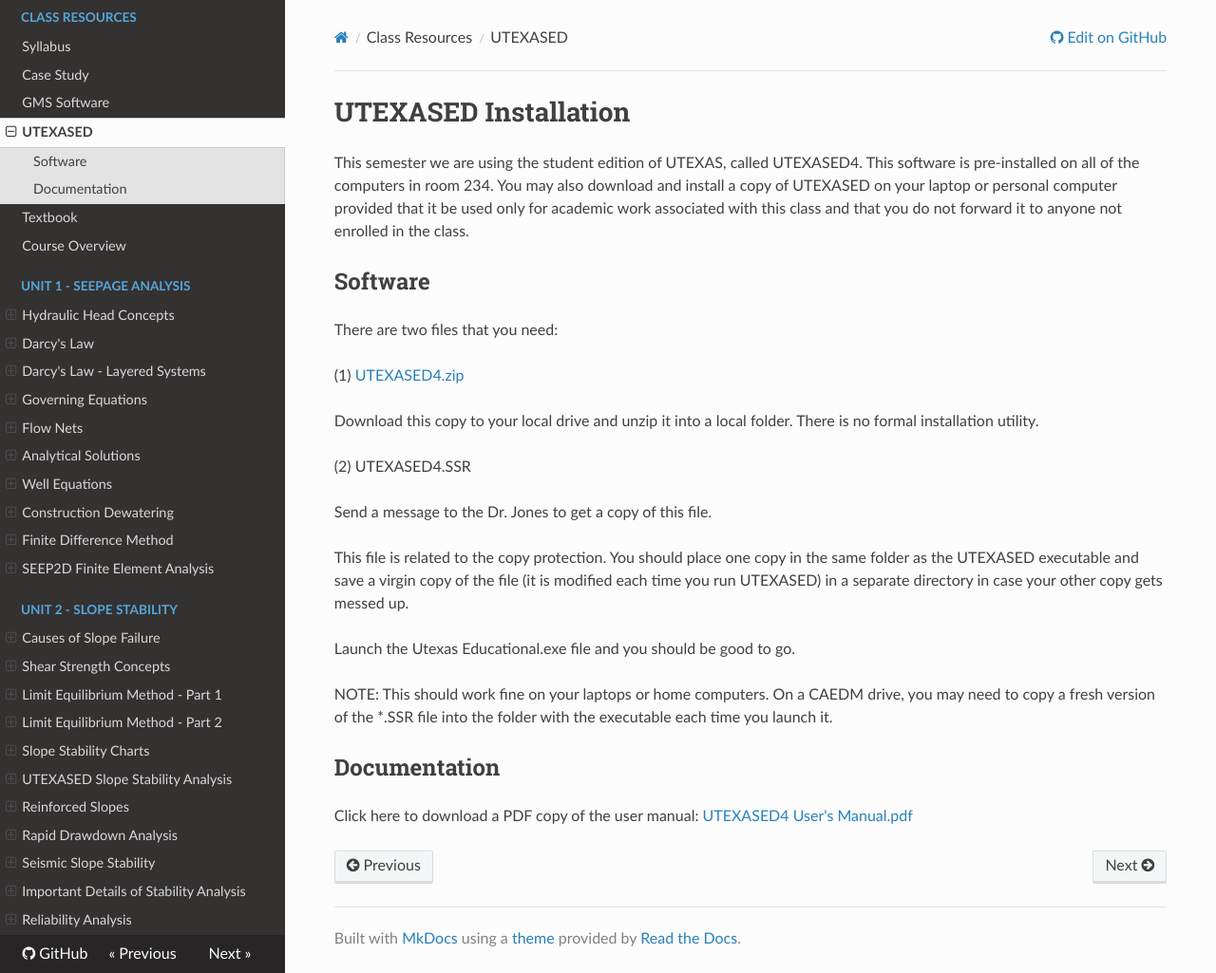
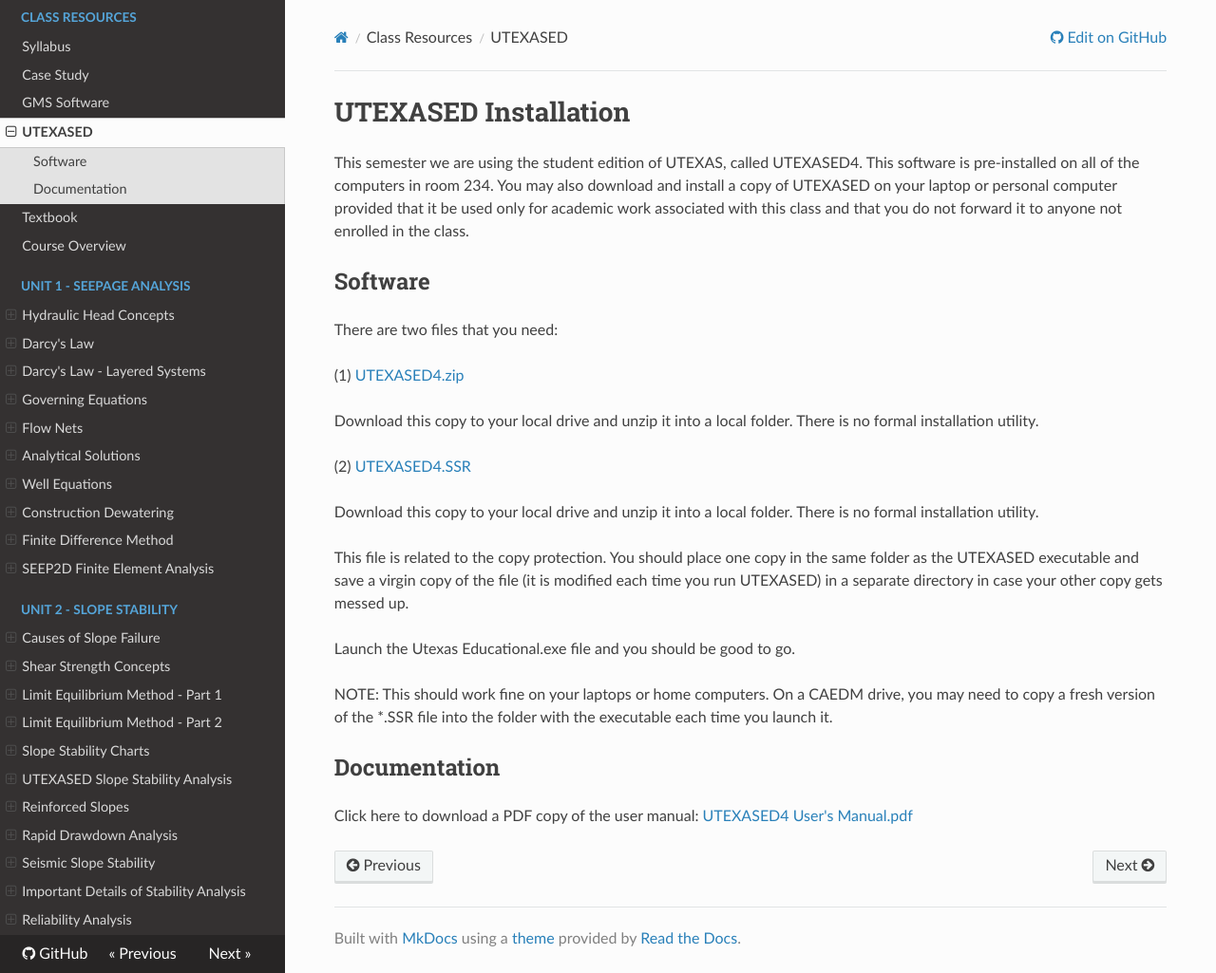
Before and after one commit to njones61/ce544, an MkDocs documentation site: the page built from docs/resources/utexased/installation.md, in a window 1280 px wide and 1025 px high. Shown: the whole window at 95% size. Built offline with MkDocs 1.6.1, drawn with Linux system fonts in a browser that asks for light colours; nearby versions of some CDN libraries.

Commit message:
added copy of utexased4.ssr

```diff
--- a/docs/resources/utexased/installation.md
+++ b/docs/resources/utexased/installation.md
@@ -9,9 +9,9 @@
 
 Download this copy to your local drive and unzip it into a local folder. There is no formal installation utility.
 
-(2) UTEXASED4.SSR
+(2) [UTEXASED4.SSR](UTEXASED4.SSR)
 
-Send a message to the Dr. Jones to get a copy of this file.
+Download this copy to your local drive and unzip it into a local folder. There is no formal installation utility.
 
 This file is related to the copy protection. You should place one copy in the same folder as the UTEXASED executable and save a virgin copy of the file (it is modified each time you run UTEXASED) in a separate directory in case your other copy gets messed up.
 
```
Also changed, not shown: 1 other file.
